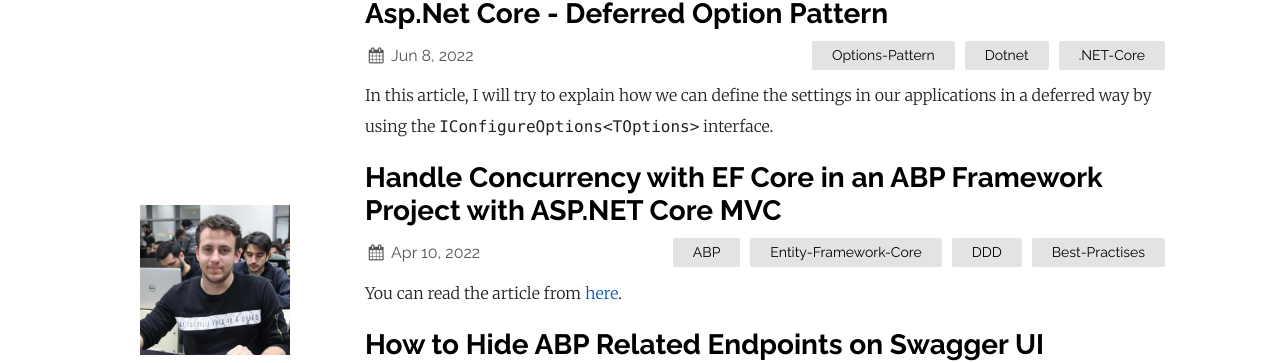
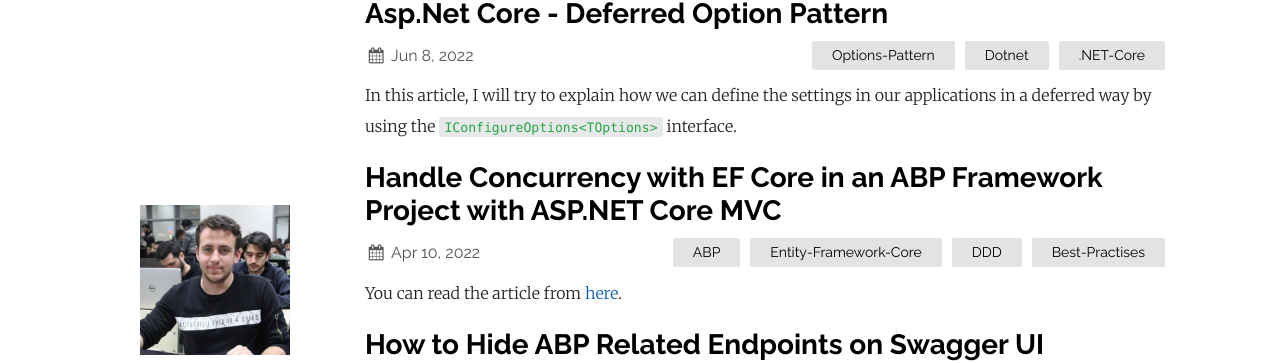
Before and after one commit to EngincanV/EngincanV.github.io, a Jekyll site: the page built from index.md, in a window 1280 px wide and 1400 px high, scrolled down 1078 px. Shown: the part 144-507 px from the top of the window. Built offline with Jekyll 4.4.1, drawn with Linux system fonts in a browser that asks for light colours.

Commit message:
Update plain.scss

```diff
--- a/_sass/plain.scss
+++ b/_sass/plain.scss
@@ -349,15 +349,12 @@ blockquote {
   }
 }
 
-code {
-  .language-plaintext {
-    .highlighter-rouge {
-      padding: 0.2em 0.4em;
-      margin: 0;
-      font-size: 82%;
-      background-color: #494e5821;
-      border-radius: 3px;
-      color: #28a745;
-    }
-  }
+
+code.highlighter-rouge {
+  padding: 0.2em 0.4em !important;
+  margin: 0 !important;
+  font-size: 82% !important;
+  background-color: #494e5821 !important;
+  border-radius: 3px !important;
+  color: #28a745 !important;
 }
```
